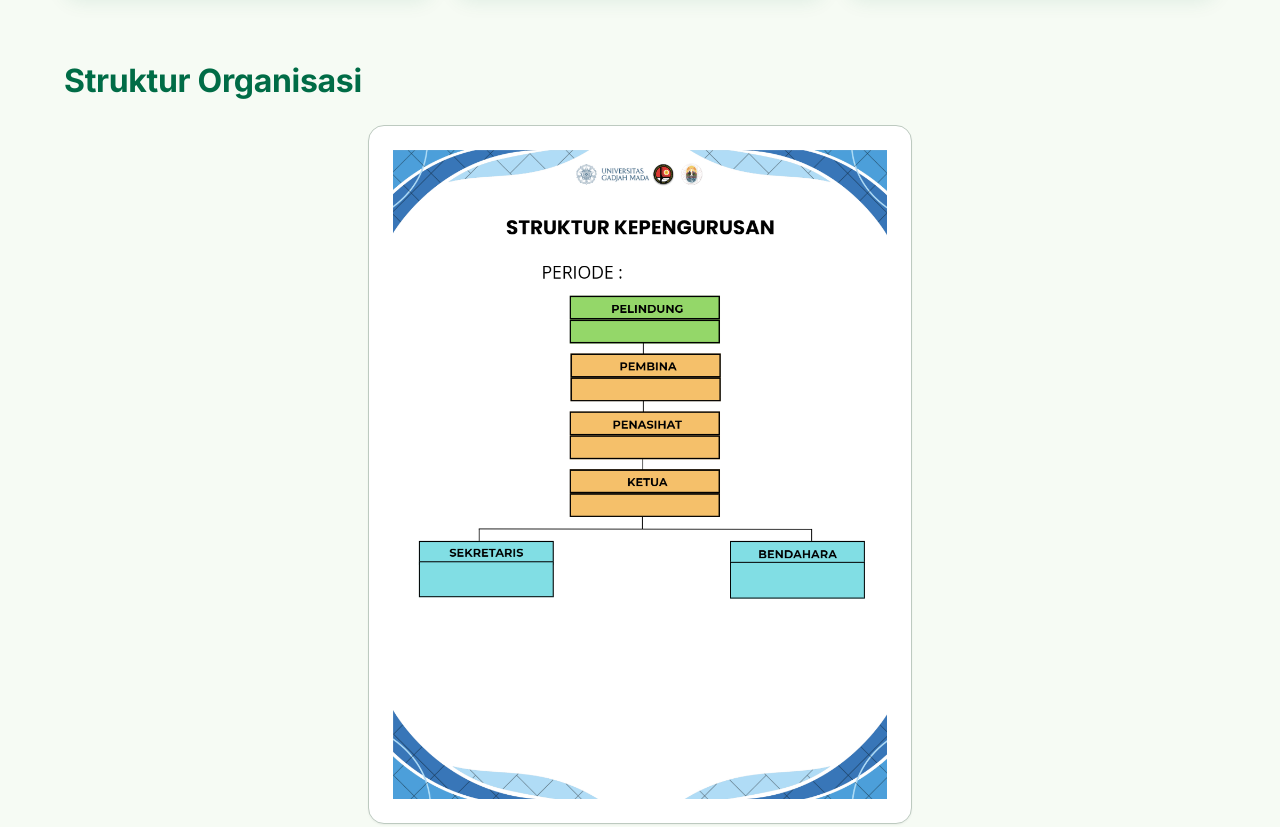
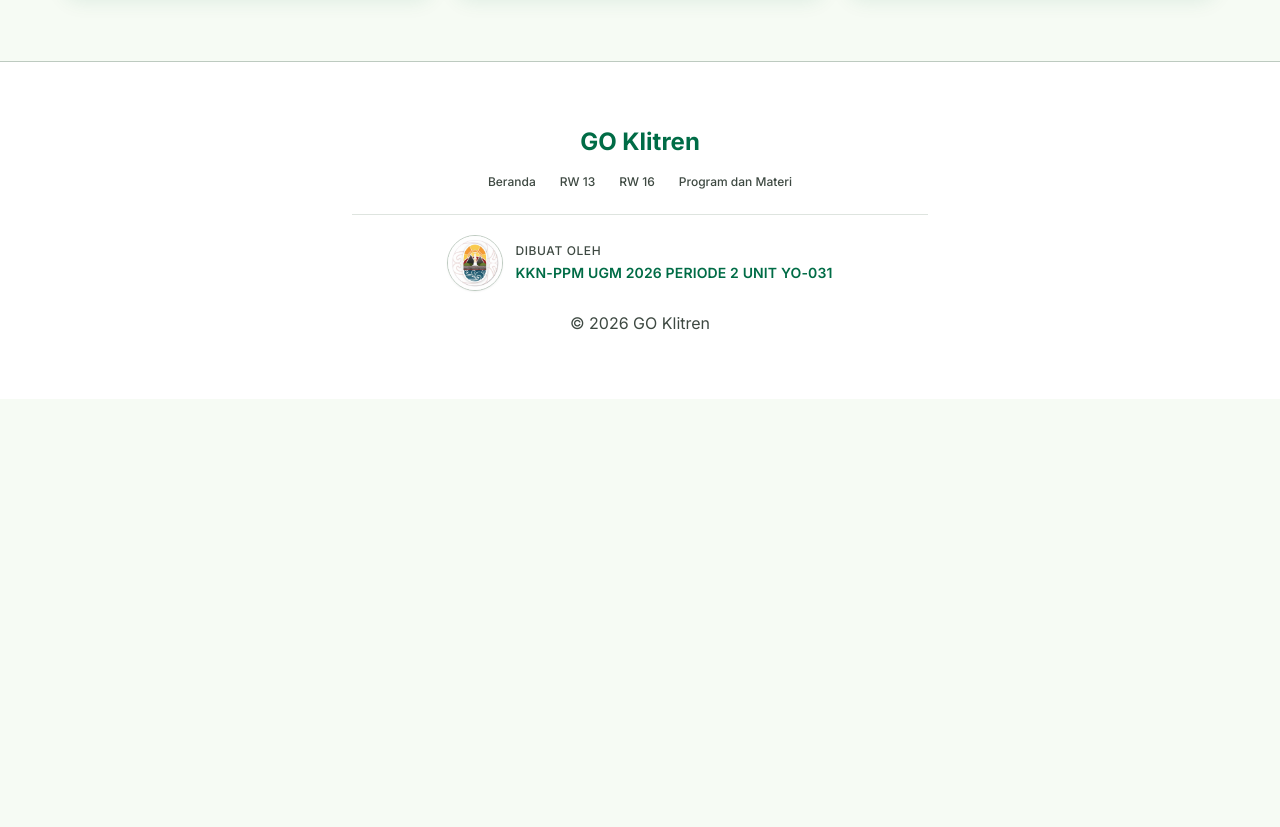
Before and after one commit to goklitren/go-klitren, a plain HTML site: page pages/activities/rw-13-umkm.html in a window 1280 px wide. Shown: the part 1451-2278 px from the top of the page. After the commit the page ends 1850 px from the top, so only its background shows below. Drawn offline with nearby package versions, Linux system fonts and the light colour scheme.

Commit message:
Update rw-13-umkm.html

```diff
--- a/pages/activities/rw-13-umkm.html
+++ b/pages/activities/rw-13-umkm.html
@@ -296,13 +296,6 @@
 </div>
 </article>
 </section>
-<!-- Struktur Organisasi -->
-<section class="mb-xl">
-<h2 class="font-headline-lg-mobile md:font-headline-lg text-headline-lg-mobile md:text-headline-lg text-primary mb-6">Struktur Organisasi</h2>
-<div class="w-[94%] sm:w-[90%] md:w-[86%] lg:w-full max-w-[34rem] mx-auto bg-surface-container-lowest rounded-2xl p-sm md:p-md shadow-sm border border-outline-variant overflow-hidden">
-<img alt="Template struktur organisasi kegiatan warga" class="w-full h-auto object-contain" src="../../assets/images/activities/rw-13-umkm/template_struktur.png">
-</div>
-</section>
 </main>
 <!-- Footer -->
 <footer class="bg-surface-container-lowest dark:bg-surface-container-low border-t border-outline-variant full-width mt-auto" data-site-footer>
```
